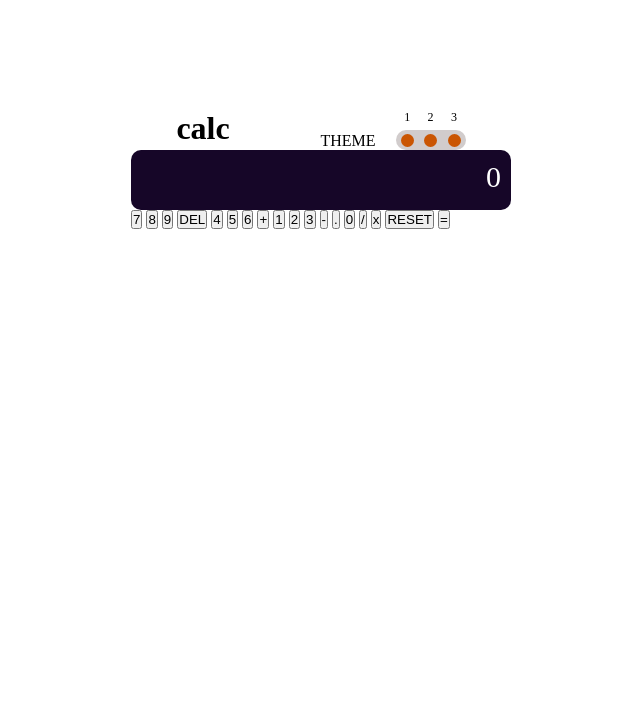
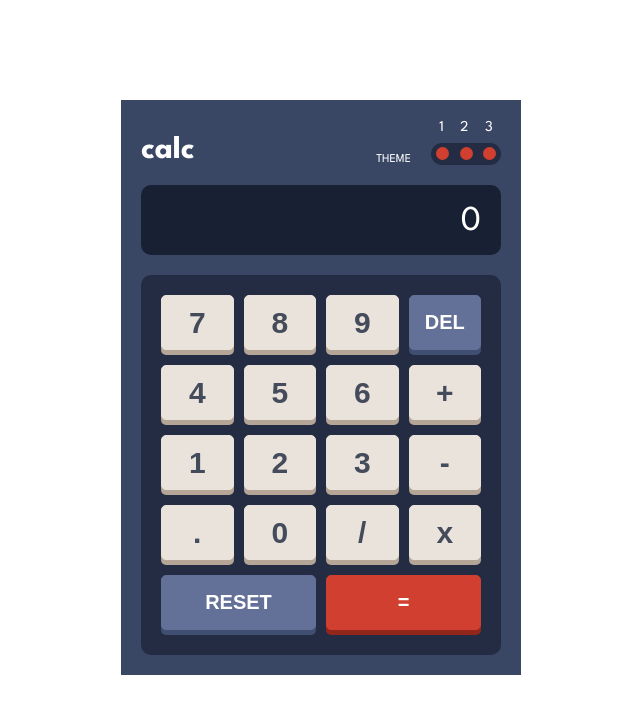
Before and after one commit to Risa2422/calculator-app-main, a plain HTML site: page index.html in a window 1280 px wide. Shown: the whole page, without its empty margins (319-959 px from the left). Drawn offline with Linux system fonts and the light colour scheme.

Commit message:
updated : the version of the dark theme

```diff
--- a/index.html
+++ b/index.html
@@ -11,9 +11,12 @@
     />
     <title>Frontend Mentor | Calculator app</title>
     <link rel="stylesheet" href="./style.css" />
+    <style>
+    @import url('https://fonts.googleapis.com/css2?family=League+Spartan:wght@100..900&display=swap');
+    </style>
   </head>
   <body>
-    <div class="container">
+    <div class="container theme-dark">
       <header>
         <h1>calc</h1>
         <div class="theme">
--- /dev/null
+++ b/sass/_variable.scss
@@ -0,0 +1,21 @@
+// background-color
+$color-bg-fiord: hsl(222, 26%, 31%);
+$color-bg-ebonyClay: hsl(223, 31%, 20%);
+$color-bg-mirage: hsl(224, 36%, 15%);
+
+// key-color
+$color-key-lynch: hsl(225, 21%, 49%);
+$color-key-eastBay: hsl(224, 28%, 35%);
+$color-key-persianred: hsl(6, 63%, 50%);
+$color-key-oldbrick: hsl(6, 70%, 34%);
+$color-key-pearlbush: hsl(30, 25%, 89%);
+$color-key-thatch: hsl(28, 16%, 65%);
+
+// text
+$color-text-riverbed: hsl(221, 14%, 31%);
+$color-text-white: hsl(0, 0%, 100%);
+
+// font family
+$font-family-leagueSpartan: "League Spartan", sans-serif;
+
+// 洗濯してからcommand+Dを押し続ける
--- a/sass/style.scss
+++ b/sass/style.scss
@@ -1,3 +1,5 @@
+@use "variable";
+
 * {
   box-sizing: border-box;
   list-style: none;
@@ -6,17 +8,27 @@
 }
 
 body {
+  font-family: variable.$font-family-leagueSpartan;
 }
 
 .container {
   margin: 100px auto;
-  padding: 10px;
-  width: 400px;
+  padding: 20px;
+  max-width: 400px;
+
+  &.theme-dark {
+    background-color: variable.$color-bg-fiord;
+  }
 }
 
 header {
   display: flex;
-  justify-content: space-around;
+  justify-content: space-between;
+  align-items: end;
+
+  .theme-dark & {
+    color: white;
+  }
 
   .theme {
     display: flex;
@@ -25,11 +37,12 @@ header {
     .title {
       display: flex;
       align-items: end;
+      font-size: 12px;
     }
 
     .preference-buttons {
       width: 70px;
-      height: 40px;
+      height: 45px;
       display: flex;
       flex-direction: column;
 
@@ -37,8 +50,7 @@ header {
         display: flex;
         flex: 1;
         justify-content: space-around;
-        font-size: 12px;
-        height: 20px;
+        font-size: 15px;
       }
 
       .theme-button {
@@ -50,12 +62,20 @@ header {
         border-radius: 30px;
         padding: 0 5px;
 
+        .theme-dark & {
+          background-color: variable.$color-bg-ebonyClay;
+        }
+
         button {
           width: 13px;
           height: 13px;
           border-radius: 50%;
           background-color: hsl(25, 98%, 40%);
           border: none;
+
+          .theme-dark & {
+            background-color: variable.$color-key-persianred;
+          }
         }
       }
     }
@@ -63,14 +83,103 @@ header {
 }
 
 .result-wrapper {
-  height: 60px;
+  height: 70px;
+  margin-top: 20px;
   background-color: hsl(268, 75%, 9%);
   border-radius: 10px;
 
+  .theme-dark & {
+    background-color: variable.$color-bg-mirage;
+  }
+
   .result {
-    padding: 10px;
+    height: 100%;
+    padding: 20px;
     text-align: end;
-    font-size: 30px;
+    font-size: 35px;
     color: hsl(0, 0%, 100%);
   }
 }
+
+.keys-wrapper {
+  border-radius: 10px;
+  padding-top: 20px;
+  background-color: variable.$color-bg-fiord;
+
+  .keys {
+    display: grid;
+    grid-template-columns: repeat(4, 1fr);
+    grid-auto-rows: 60px;
+    border-radius: 10px;
+    gap: 10px;
+    padding: 20px;
+
+    .theme-dark & {
+      background-color: variable.$color-bg-ebonyClay;
+    }
+
+    button {
+      padding: 5px;
+      border-radius: 5px;
+      background-color: white;
+      border: solid black 1px;
+      display: flex;
+      height: 55px;
+      justify-content: center;
+      align-items: center;
+      font-size: 30px;
+      font-weight: 800;
+
+      .theme-dark & {
+        box-shadow: 0px 5px variable.$color-key-thatch;
+        background-color: variable.$color-key-pearlbush;
+        color: variable.$color-text-riverbed;
+        border: 1px solid variable.$color-key-pearlbush;
+      }
+
+      .theme-green & {
+        background-color: green;
+        color: white;
+      }
+
+      &.del {
+        font-size: 20px;
+        .theme-dark & {
+          box-shadow: 0px 5px variable.$color-key-eastBay;
+          background-color: variable.$color-key-lynch;
+          color: variable.$color-text-white;
+          border: 1px solid variable.$color-key-lynch;
+        }
+      }
+
+      &.reset {
+        font-size: 20px;
+        .theme-dark & {
+          box-shadow: 0px 5px variable.$color-key-eastBay;
+          background-color: variable.$color-key-lynch;
+          color: variable.$color-text-white;
+          border: 1px solid variable.$color-key-lynch;
+        }
+      }
+
+      &.equal {
+        font-size: 20px;
+        .theme-dark & {
+          box-shadow: 0px 5px variable.$color-key-oldbrick;
+          background-color: variable.$color-key-persianred;
+          color: variable.$color-text-white;
+          border: 1px solid variable.$color-key-persianred;
+        }
+      }
+    }
+  }
+
+  p {
+    font-size: 25px;
+  }
+
+  .reset,
+  .equal {
+    grid-column: span 2;
+  }
+}
```
Also changed, not shown: style.css, 1 other file.
